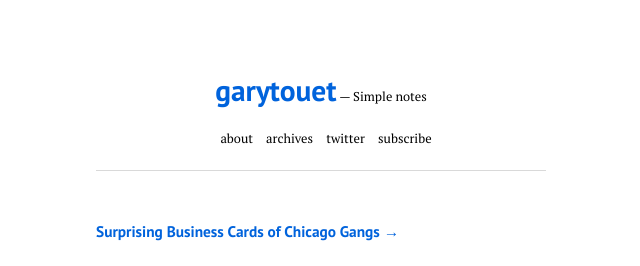
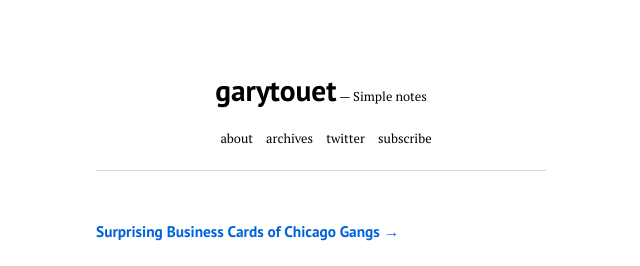
Before and after one commit to garytouet/garytouet.github.io, a Jekyll site: the page built from index.html, in a window 1280 px wide. Shown: the top 266 px of the page, without its empty margins (319-959 px from the left). Built offline with Jekyll 4.4.1, drawn with Linux system fonts in a browser that asks for light colours; the list of posts is cut into pages by our own code.

Commit message:
fix color again of blog title

```diff
--- a/_includes/css/style.css
+++ b/_includes/css/style.css
@@ -98,7 +98,7 @@ h3 {
 	font-size: 2.3em;
 	color: #000000;
 }
-#blog-title a:visited {
+#blog-title a {
 	color: #000000
 }
 .post-date {
```
